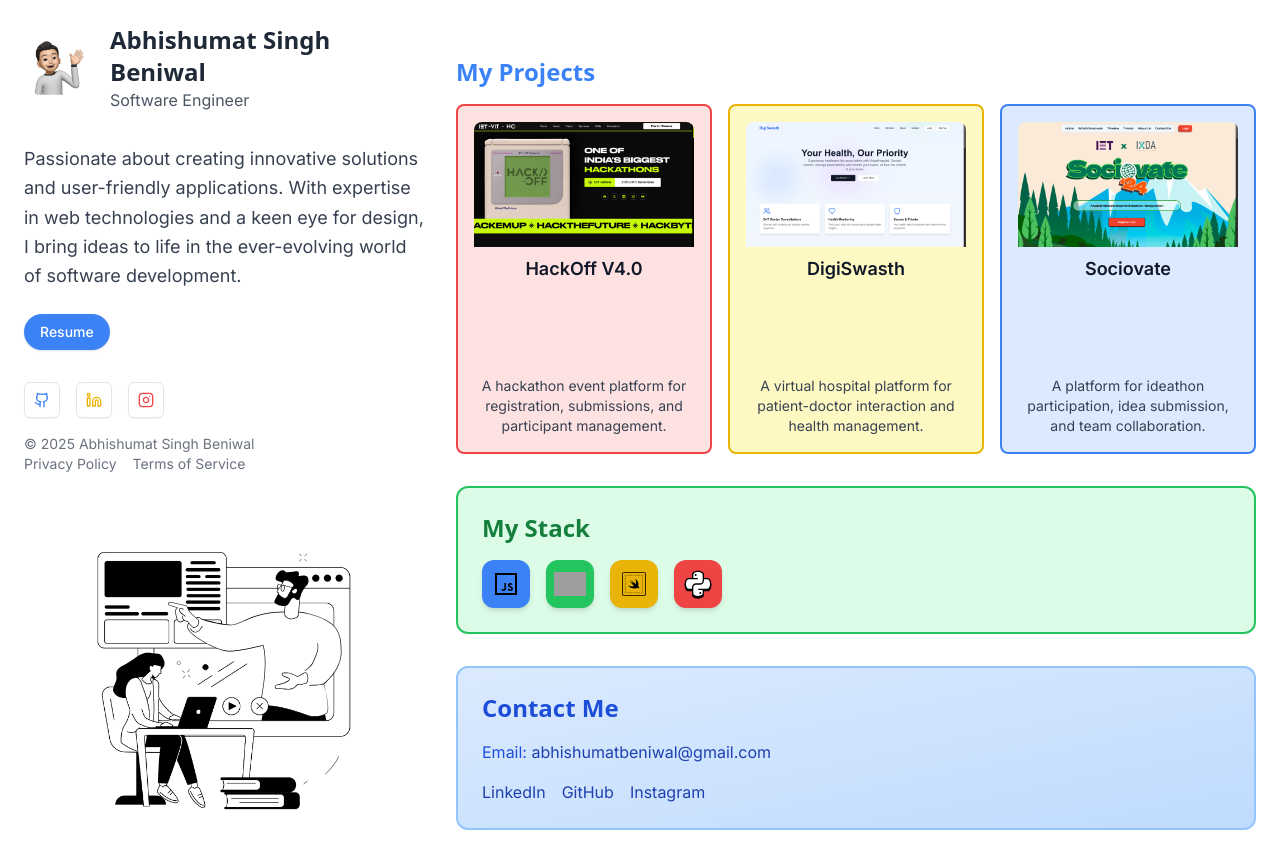
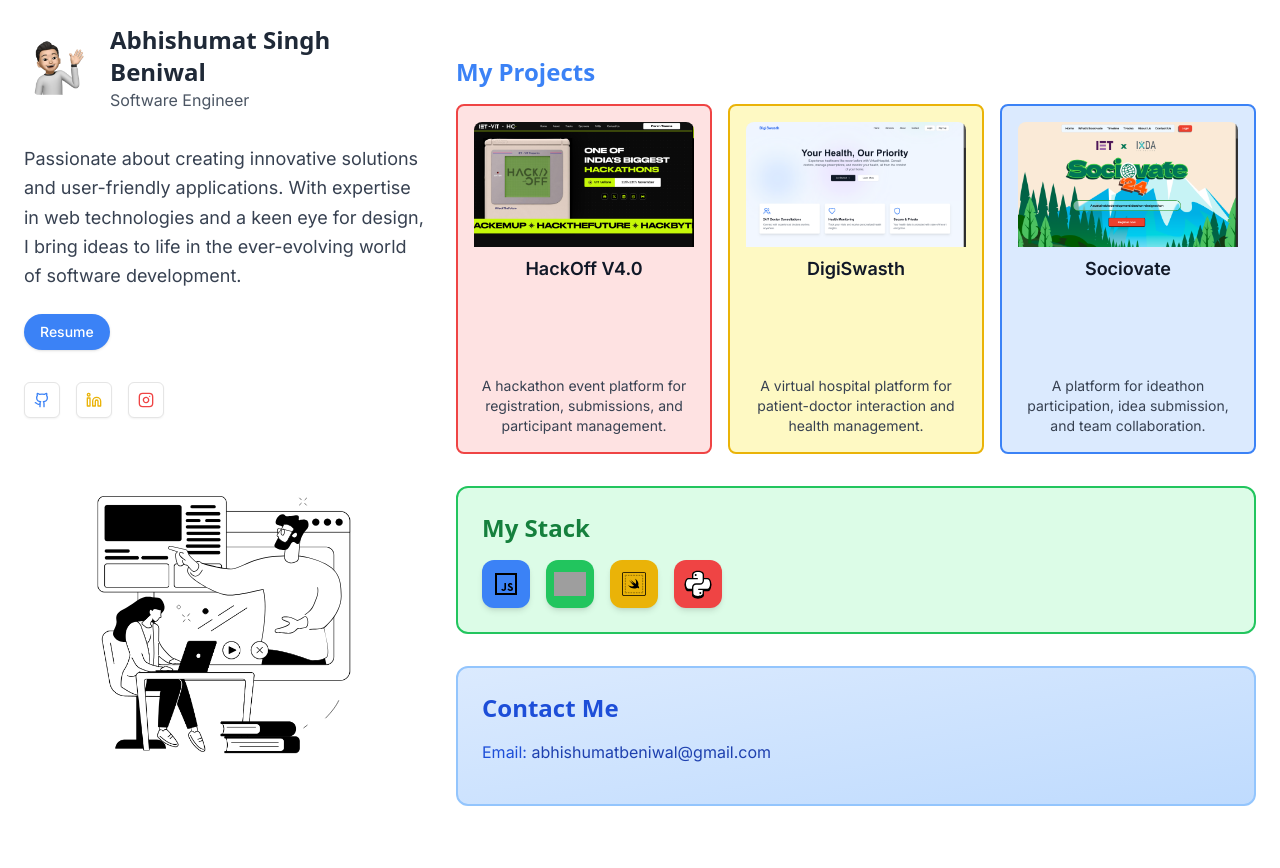
Before and after one commit to Abhishumat23/Minimal-Portfolio, a Next.js app: page / in a window 1280 px wide. Shown: the top 868 px of the page. After the commit the page ends 830 px from the top, so only its background shows below. Built offline with nearby package versions, Linux system fonts and the light colour scheme; grey boxes are pictures that could not be loaded.

Commit message:
fixed deployment error 2

```diff
--- a/app/page.tsx
+++ b/app/page.tsx
@@ -1,14 +1,12 @@
-"use client"
+"use client";
 
-import Image from "next/image"
-import Link from "next/link"
-import { Menu, InstagramIcon, Github, Linkedin } from "lucide-react"
-import { Button } from "@/components/ui/button"
-import { Player } from '@lottiefiles/react-lottie-player'; // Import the Player component
-
+import Image from "next/image";
+import Link from "next/link";
+import { Menu, InstagramIcon, Github, Linkedin } from "lucide-react";
+import { Button } from "@/components/ui/button";
+import { Player } from "@lottiefiles/react-lottie-player";
 
 export default function Portfolio() {
-
   return (
     <div className="min-h-screen bg-white text-gray-800 p-6">
       <div className="grid grid-cols-1 lg:grid-cols-[400px_1fr] gap-8">
@@ -16,9 +14,17 @@ export default function Portfolio() {
         <div className="space-y-8">
           {/* Profile Header */}
           <div className="flex items-center gap-4">
-            <Image src="/assets/photo.JPG" alt="Profile" width={70} height={70} className="rounded-full" />
+            <Image
+              src="/assets/photo.JPG"
+              alt="Profile"
+              width={70}
+              height={70}
+              className="rounded-full"
+            />
             <div>
-              <h1 className="text-2xl font-sans font-bold">Abhishumat Singh Beniwal</h1>
+              <h1 className="text-2xl font-sans font-bold">
+                Abhishumat Singh Beniwal
+              </h1>
               <p className="text-gray-600">Software Engineer</p>
             </div>
           </div>
@@ -26,54 +32,67 @@ export default function Portfolio() {
           {/* Bio */}
           <div className="space-y-6">
             <p className="text-gray-700 text-lg leading-relaxed">
-              Passionate about creating innovative solutions and user-friendly applications. With expertise in web
-              technologies and a keen eye for design, I bring ideas to life in the ever-evolving world of software
-              development.
+              Passionate about creating innovative solutions and user-friendly
+              applications. With expertise in web technologies and a keen eye
+              for design, I bring ideas to life in the ever-evolving world of
+              software development.
             </p>
             <Button className="rounded-full bg-blue-500 hover:bg-blue-600 text-white">
-              <Link href="/assets/resume.pdf" target="_blank">Resume</Link>
+              <Link href="/assets/resume.pdf" target="_blank">
+                Resume
+              </Link>
             </Button>
           </div>
 
           {/* Social Links */}
           <div className="space-y-4">
             <div className="flex gap-4">
-              <Button variant="outline" size="icon" asChild className="text-blue-500 hover:text-blue-600">
+              <Button
+                variant="outline"
+                size="icon"
+                asChild
+                className="text-blue-500 hover:text-blue-600"
+              >
                 <Link href="https://github.com/Abhishumat23" target="_blank">
                   <Github className="w-5 h-5" />
                 </Link>
               </Button>
-              <Button variant="outline" size="icon" asChild className="text-yellow-500 hover:text-yellow-600">
-                <Link href="https://www.linkedin.com/in/abhishumat-singh-beniwal-200620269/" target="_blank">
+              <Button
+                variant="outline"
+                size="icon"
+                asChild
+                className="text-yellow-500 hover:text-yellow-600"
+              >
+                <Link
+                  href="https://www.linkedin.com/in/abhishumat-singh-beniwal-200620269/"
+                  target="_blank"
+                >
                   <Linkedin className="w-5 h-5" />
                 </Link>
               </Button>
-              <Button variant="outline" size="icon" asChild className="text-red-500 hover:text-red-600">
-                <Link href="https://www.instagram.com/abhishumatt" target="_blank">
+              <Button
+                variant="outline"
+                size="icon"
+                asChild
+                className="text-red-500 hover:text-red-600"
+              >
+                <Link
+                  href="https://www.instagram.com/abhishumatt"
+                  target="_blank"
+                >
                   <InstagramIcon className="w-5 h-5" />
                 </Link>
               </Button>
             </div>
-            <div className="text-gray-500 text-sm">
-              <p>© 2025 Abhishumat Singh Beniwal</p>
-              <div className="flex gap-4">
-                <Link href="#" className="hover:text-blue-500">
-                  Privacy Policy
-                </Link>
-                <Link href="#" className="hover:text-blue-500">
-                  Terms of Service
-                </Link>
-              </div>
-            </div>
           </div>
 
           {/* Lottie Animation */}
-          <div className="mt-8 lg:block hidden"> {/* Hide on mobile and tablet */}
+          <div className="mt-8 lg:block hidden">
             <Player
               autoplay
               loop
-              src="/assets/teaching-animation.json" // Path to your Lottie animation file
-              style={{ height: '350px', width: '100%', padding: '0px' }} // Adjust size as needed
+              src="/assets/teaching-animation.json"
+              style={{ height: "350px", width: "100%" }}
             />
           </div>
         </div>
@@ -90,52 +109,56 @@ export default function Portfolio() {
           {/* Projects Section */}
           <section>
             <div className="flex justify-between items-center mb-4">
-              <h2 className="text-2xl font-sans font-bold text-blue-500">My Projects</h2>
+              <h2 className="text-2xl font-sans font-bold text-blue-500">
+                My Projects
+              </h2>
             </div>
             <div className="grid grid-cols-1 md:grid-cols-3 gap-4">
               {[
                 {
                   image: "/assets/project2.png",
                   title: "HackOff V4.0",
-                  description: "A hackathon event platform for registration, submissions, and participant management.",
+                  description:
+                    "A hackathon event platform for registration, submissions, and participant management.",
                   color: "bg-red-100",
-                  border: "border-red-500"
+                  border: "border-red-500",
                 },
                 {
                   image: "/assets/project3.png",
                   title: "DigiSwasth",
-                  description: "A virtual hospital platform for patient-doctor interaction and health management.",
+                  description:
+                    "A virtual hospital platform for patient-doctor interaction and health management.",
                   color: "bg-yellow-100",
-                  border: "border-yellow-500"
+                  border: "border-yellow-500",
                 },
                 {
                   image: "/assets/project1.png",
                   title: "Sociovate",
-                  description: "A platform for ideathon participation, idea submission, and team collaboration.",
+                  description:
+                    "A platform for ideathon participation, idea submission, and team collaboration.",
                   color: "bg-blue-100",
-                  border: "border-blue-500"
+                  border: "border-blue-500",
                 },
               ].map((project, i) => (
                 <div
                   key={i}
                   className={`relative flex flex-col ${project.color} rounded-lg overflow-hidden border-2 ${project.border} transition-transform duration-300 hover:scale-105 hover:shadow-lg p-4`}
-                  style={{ height: '350px' }}
+                  style={{ height: "350px" }}
                 >
-                  {/* Image Container */}
                   <div className="w-full overflow-hidden">
                     <Image
                       src={project.image}
                       alt={project.title}
-                      layout="responsive"
+                      layout="intrinsic"
                       width={300}
                       height={200}
                       className="object-cover rounded-t-lg"
                     />
                   </div>
-
-                  {/* Text Container */}
-                  <div className="flex-grow flex flex-col justify-between text-center mt-2"> {/* Reduced margin-top */}
-                    <h3 className="text-lg font-semibold text-gray-900">{project.title}</h3>
+                  <div className="flex-grow flex flex-col justify-between text-center mt-2">
+                    <h3 className="text-lg font-semibold text-gray-900">
+                      {project.title}
+                    </h3>
                     <p className="text-sm text-gray-700">{project.description}</p>
                   </div>
                 </div>
@@ -146,46 +169,42 @@ export default function Portfolio() {
           {/* Stack Section */}
           <section className="bg-green-100 rounded-xl p-6 border-2 border-green-500">
             <div className="flex justify-between items-center mb-4">
-              <h2 className="text-2xl font-sans font-bold text-green-700">My Stack</h2>
+              <h2 className="text-2xl font-sans font-bold text-green-700">
+                My Stack
+              </h2>
             </div>
-
-            {/* Stack Items */}
             <div className="flex gap-4">
               {[
                 { src: "/assets/js-squared.svg", alt: "React", color: "bg-blue-500" },
                 { src: "/assets/typescript.svg", alt: "Node.js", color: "bg-green-500" },
                 { src: "/assets/swift.svg", alt: "Tailwind CSS", color: "bg-yellow-500" },
-                { src: "/assets/python.svg", alt: "Firebase", color: "bg-red-500" }
+                { src: "/assets/python.svg", alt: "Firebase", color: "bg-red-500" },
               ].map((tech, i) => (
                 <div
                   key={i}
-                  className={`w-12 h-12 ${tech.color} rounded-xl shadow-md flex items-center justify-center p-2 transition-transform duration-200 hover:scale-110`} // Added hover effect here
+                  className={`w-12 h-12 ${tech.color} rounded-xl shadow-md flex items-center justify-center p-2 transition-transform duration-200 hover:scale-110`}
                 >
-                  <Image
-                    src={tech.src}
-                    alt={tech.alt}
-                    width={32}
-                    height={32}
-                    className="object-contain"
-                  />
+                  <Image src={tech.src} alt={tech.alt} width={32} height={32} className="object-contain" />
                 </div>
               ))}
             </div>
           </section>
 
-          {/* Contact and Clients Sections */}
-          <div className="grid grid-cols-1 md:grid-cols-1 gap-4">
-            {/* Contact Section */}
-            <section className="relative overflow-hidden rounded-xl bg-gradient-to-br from-blue-100 to-blue-200 p-6 border-2 border-blue-300">
-              <h2 className="text-2xl font-sans font-bold text-blue-700 mb-4">Contact Me</h2>
-              <p className="text-blue-700 mb-4">Email: <a href="mailto:abhishumatbeniwal@gmail.com" className="text-blue-800 hover:underline">abhishumatbeniwal@gmail.com</a></p>
-              <div className="social-icons flex gap-4">
-                <a href="https://www.linkedin.com/in/abhishumat-singh-beniwal-200620269/" target="_blank" className="text-blue-800 hover:text-blue-900">LinkedIn</a>
-                <a href="https://github.com/Abhishumat23" target="_blank" className="text-blue-800 hover:text-blue-900">GitHub</a>
-                <a href="https://www.instagram.com/abhishumatt" target="_blank" className="text-blue-800 hover:text-blue-900">Instagram</a>
-              </div>
-            </section>
-          </div>
+          {/* Contact Section */}
+          <section className="relative overflow-hidden rounded-xl bg-gradient-to-br from-blue-100 to-blue-200 p-6 border-2 border-blue-300">
+            <h2 className="text-2xl font-sans font-bold text-blue-700 mb-4">
+              Contact Me
+            </h2>
+            <p className="text-blue-700 mb-4">
+              Email:{" "}
+              <a
+                href="mailto:abhishumatbeniwal@gmail.com"
+                className="text-blue-800 hover:underline"
+              >
+                abhishumatbeniwal@gmail.com
+              </a>
+            </p>
+          </section>
         </div>
       </div>
     </div>
```
